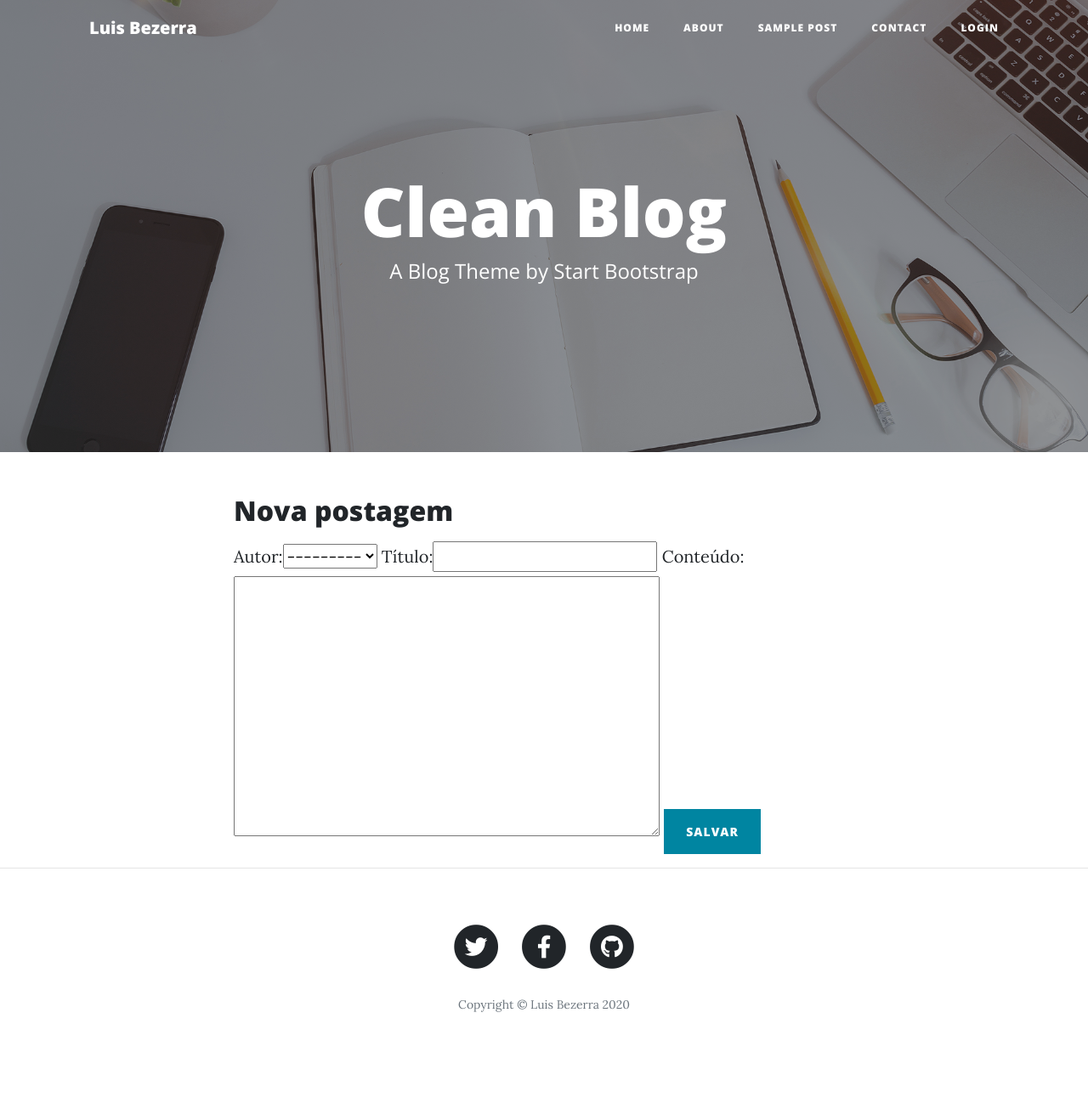
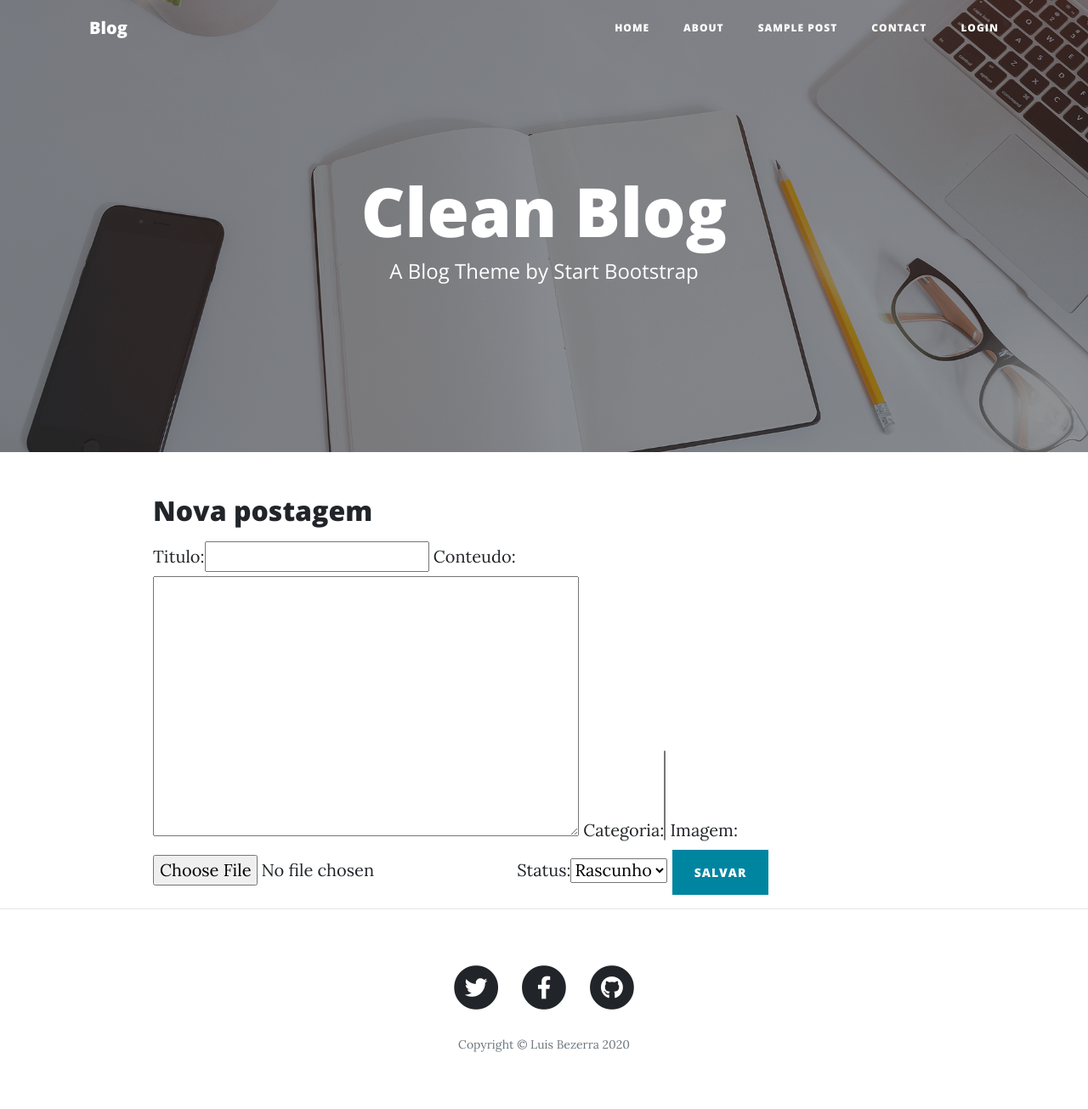
Before and after one commit to joseluisbezerra/blog, a Django app: page /post/new/ in a window 1280 px wide. Shown: the whole page at 85% size. Before the commit the page ends 1191 px from the top, so only its background shows below. Run offline with Django 3.2, Linux system fonts and the light colour scheme; data that the repository does not hold is empty; some libraries are stand-ins or nearby versions.

Commit message:
Instalado o CKEDITOR

```diff
--- /dev/null
+++ b/blog/forms.py
@@ -0,0 +1,12 @@
+from django import forms
+from ckeditor.widgets import CKEditorWidget
+
+from .models import Post
+
+class PostForm(forms.ModelForm):
+    titulo = forms.CharField(max_length=100)
+    conteudo = forms.CharField(widget=CKEditorWidget())
+
+    class Meta:
+        model = Post
+        fields = ('titulo', 'conteudo', 'categoria', 'imagem', 'status')
--- a/blog/models.py
+++ b/blog/models.py
@@ -5,6 +5,7 @@ from django.urls import reverse
 from django.utils.text import slugify
 from django.db.models.signals import post_save
 from django.dispatch import receiver
+from ckeditor.fields import RichTextField
 
 class PublishedManager(models.Manager):
     def get_queryset(self):
@@ -36,7 +37,7 @@ class Post(models.Model):
 
     categoria = models.ManyToManyField(Category, related_name='get_posts')
     imagem = models.ImageField(upload_to='blog', blank=True, null=True)
-    conteudo = models.TextField(verbose_name='Conteúdo')
+    conteudo = RichTextField(verbose_name='Conteúdo')
     publicado = models.DateTimeField(default=timezone.now)
     criado = models.DateTimeField(auto_now_add=True)
     alterado = models.DateTimeField(auto_now=True)
--- a/blog/templates/blog/post_delete.html
+++ b/blog/templates/blog/post_delete.html
@@ -3,12 +3,10 @@
 {% block title %}Deletar postagem{% endblock title %}
 
 {% block content %}
-    <div class="col-lg-8 col-md-10 mx-auto">
     <h2 class="title mb-3">Deletar postagem</h2>
     <form action="" method="POST">
         {% csrf_token %}
         <p>Você tem certeza que deseja excluir o registro "{{ post.titulo }}"?</p>
         <input type="submit" value="Confirmar" class="btn btn-danger">
     </form>
-    </div>
 {% endblock content %}
--- a/blog/templates/blog/post_new.html
+++ b/blog/templates/blog/post_new.html
@@ -4,12 +4,10 @@
 {% block title %}Nova postagem{% endblock title %}
 
 {% block content %}
-    <div class="col-lg-8 col-md-10 mx-auto">
-        <h2 class="title mb-3">Nova postagem</h2>
-        <form action="" method="POST">
-            {% csrf_token %}
-            {{ form|bootstrap }}
-            <input type="submit" value="Salvar" class="btn btn-primary">
-        </form>
-    </div>
+    <h2 class="title mb-3">Nova postagem</h2>
+    <form action="" method="POST" enctype="multipart/form-data">
+        {% csrf_token %}
+        {{ form|bootstrap }}
+        <input type="submit" value="Salvar" class="btn btn-primary">
+    </form>
 {% endblock content %}
--- a/blog/views.py
+++ b/blog/views.py
@@ -4,7 +4,9 @@ from django.views.generic.edit import CreateView
 from django.urls import reverse_lazy
 from django.contrib.messages.views import SuccessMessageMixin
 from django.contrib import messages
+
 from .models import Post
+from .forms import PostForm
 
 class BlogListView(ListView):
     model = Post
@@ -17,18 +19,30 @@ class BlogDetailView(DetailView):
 
 class BlogCreateView(SuccessMessageMixin, CreateView):
     model = Post
+    form_class = PostForm
     template_name = 'blog/post_new.html'
-    fields = ('autor', 'titulo', 'conteudo')
     success_message = "%(field)s - criado com sucesso"
+
+    def form_valid(self, form):
+        obj = form.save(commit=False)
+        obj.autor = self.request.user
+        obj.save()
+        return super().form_valid(form)
 
     def get_success_message(self, cleaned_data):
         return self.success_message % dict (cleaned_data, field=self.object.titulo)
 
 class BlogUpdateView(SuccessMessageMixin, UpdateView):
     model = Post
+    form_class = PostForm
     template_name = 'blog/post_edit.html'
-    fields = ('titulo', 'conteudo')
     success_message = "%(field)s - alterado com sucesso"
+
+    def form_valid(self, form):
+        obj = form.save(commit=False)
+        obj.autor = self.request.user
+        obj.save()
+        return super().form_valid(form)
 
     def get_success_message(self, cleaned_data):
         return self.success_message % dict (cleaned_data, field=self.object.titulo)
--- a/meu_site/settings.py
+++ b/meu_site/settings.py
@@ -38,6 +38,7 @@ INSTALLED_APPS = [
     'django.contrib.messages',
     'django.contrib.staticfiles',
     'bootstrapform',
+    'ckeditor',
     'blog',
     'accounts',
 ]
--- a/requirements.txt
+++ b/requirements.txt
@@ -1,3 +1,4 @@
 Django==2.1.5
 django-bootstrap-form==3.4
 Pillow==7.2.0
+django-ckeditor==6.0.0
--- a/templates/base.html
+++ b/templates/base.html
@@ -21,7 +21,7 @@
     <!-- Navigation -->
     <nav class="navbar navbar-expand-lg navbar-light fixed-top" id="mainNav">
         <div class="container">
-            <a class="navbar-brand" href="{% url 'home' %}">Luis Bezerra</a>
+            <a class="navbar-brand" href="{% url 'home' %}">Blog</a>
             <button class="navbar-toggler navbar-toggler-right" type="button" data-toggle="collapse" data-target="#navbarResponsive" aria-controls="navbarResponsive" aria-expanded="false" aria-label="Toggle navigation">
                 Menu
                 <i class="fas fa-bars"></i>
@@ -75,7 +75,9 @@
     <!-- Main Content -->
     <div class="container">
         <div class="row">
-            {% block content %}{% endblock content %}
+            <div class="col-lg-10 col-md-10 mx-auto">
+                {% block content %}{% endblock content %}
+            </div>
         </div>
     </div>
 
@@ -123,5 +125,9 @@
     <script src="{% static 'vendor/bootstrap/js/bootstrap.bundle.min.js' %}"></script>
     <!-- Custom scripts for this template -->
     <script src="{% static 'js/clean-blog.min.js' %}"></script>
+
+    <!-- CKEditor -->
+    <script type="text/javascript" src="{% static 'ckeditor/ckeditor-init.js' %}"></script>
+    <script type="text/javascript" src="{% static 'ckeditor/ckeditor/ckeditor.js' %}"></script>
 </body>
 </html>
```
Also changed, not shown: blog/templates/blog/home.html (+3 -5 lines), blog/templates/blog/post_detail.html (+7 -12 lines), blog/templates/blog/post_edit.html (+6 -8 lines), README.md. Lines whose indentation alone changed are shown as unchanged.
